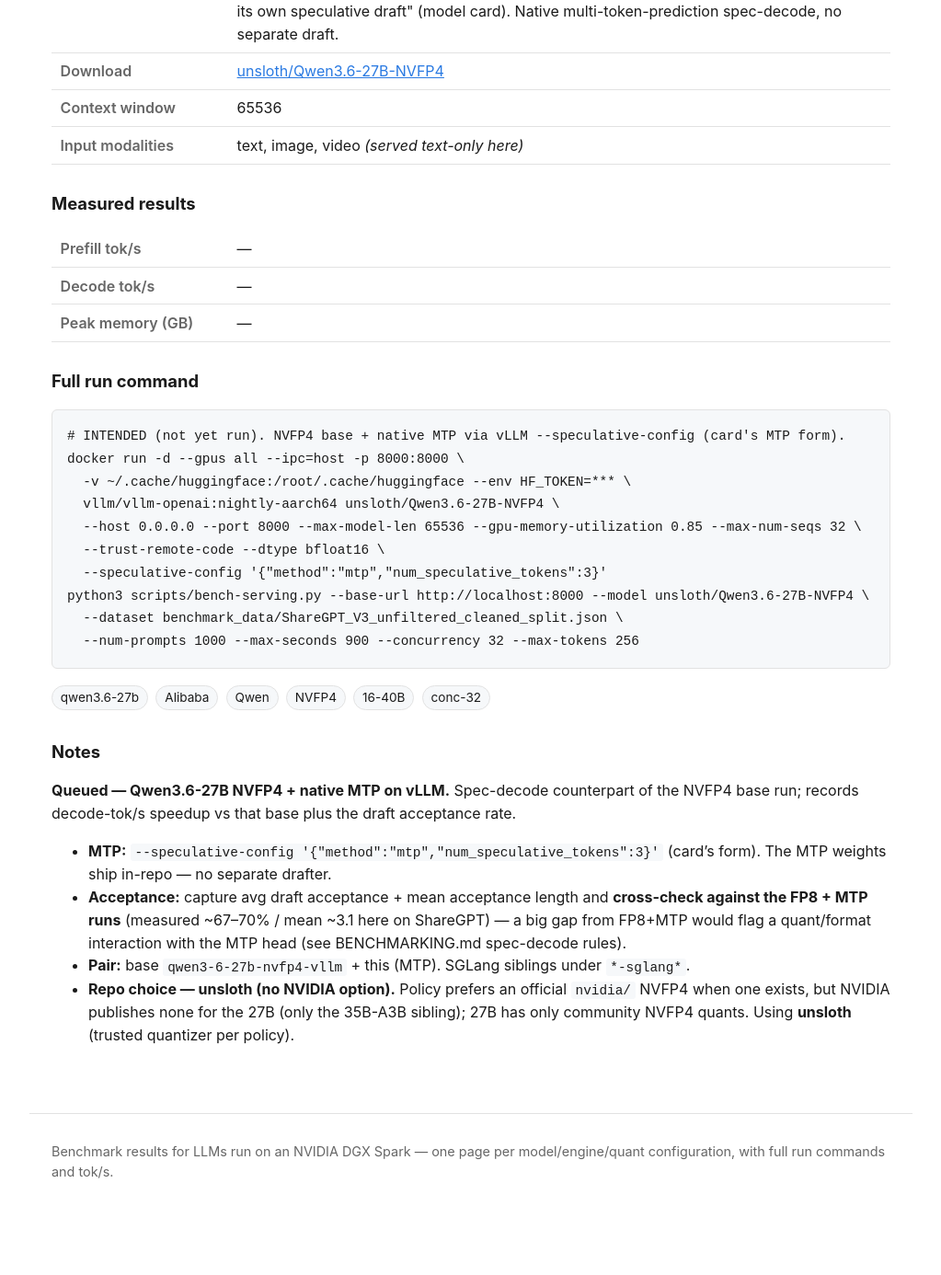
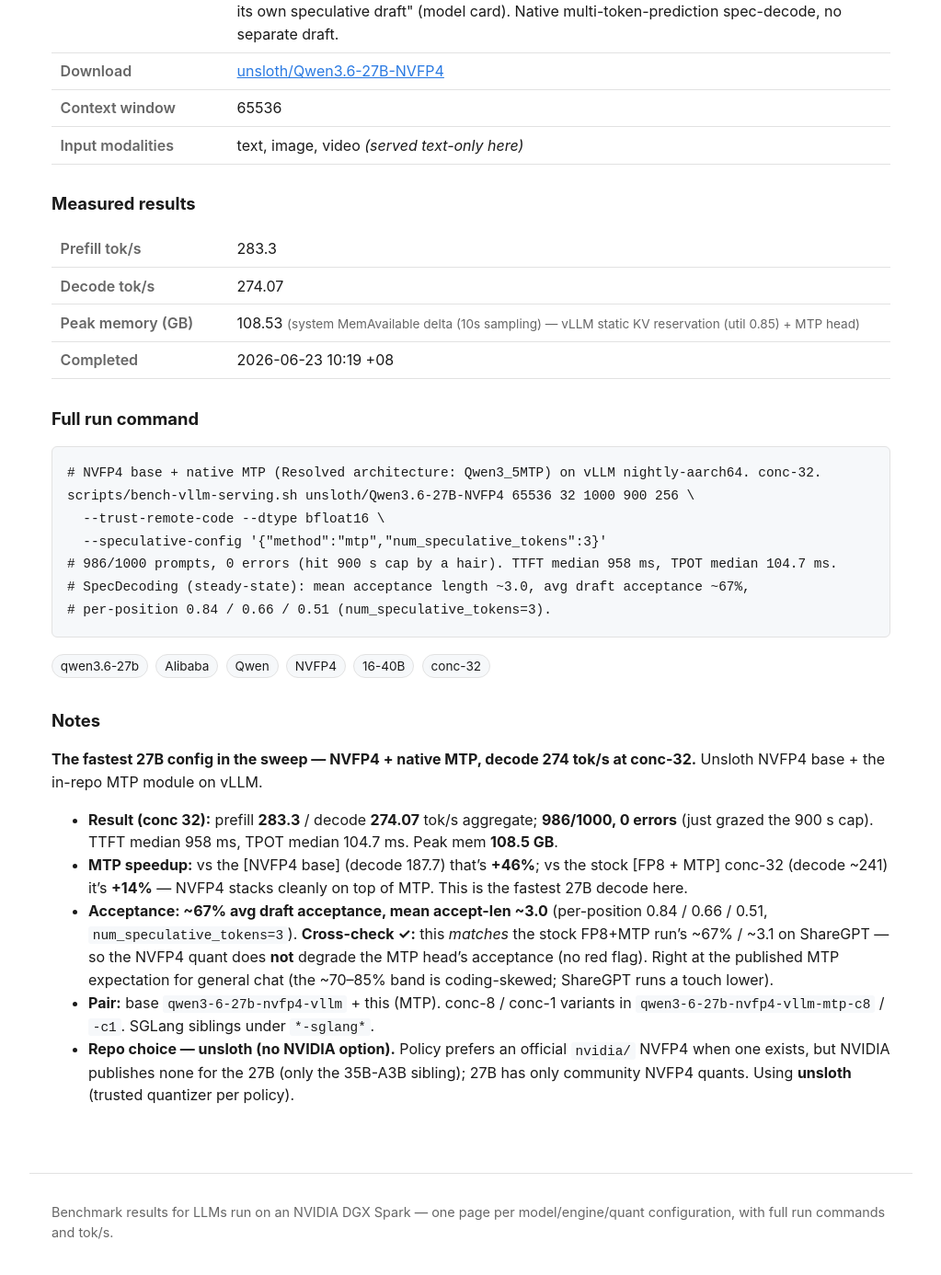
Before and after one commit to yjsoon/autobench, a Jekyll site: the page built from _configs/qwen3-6-27b-nvfp4-vllm-mtp.md, in a window 1280 px wide and 1400 px high, scrolled down 557 px. Shown: the top 1386 px of the window at 92% size, without its empty margins (128-1151 px from the left). Built offline with Jekyll 4.4.1, drawn with Linux system fonts in a browser that asks for light colours; before the commit the page ends 1905 px from its top, so only the background shows below that; some of the changed text lies outside the part shown.

Commit message:
Bench: Qwen3.6-27B NVFP4+MTP conc-32 (decode 274 tok/s, accept 67%/len 3.0)
unsloth/Qwen3.6-27B-NVFP4 + native MTP on nightly-aarch64. Decode 274 tok/s
(+46% vs NVFP4 base, +14% vs FP8+MTP) — fastest 27B config. Acceptance ~67% /
mean-len 3.0 MATCHES FP8+MTP, so NVFP4 doesn't degrade MTP (no red flag).
blocked... actually pending→done.

Also: conc-8 + conc-1 MTP variant stubs (per user); queue AEON-7 uncensored
Qwen3.6-27B NVFP4-MTP-XS (individual-uploader abliterated derivative, run on
stock vLLM native-MTP only — custom container + DFlash path declined).

Co-Authored-By: Claude Opus 4.8 <noreply@anthropic.com>
Claude-Session: https://claude.ai/code/session_01B9a7mhJxZceLtkYS7wKerp

```diff
--- a/_configs/qwen3-6-27b-nvfp4-vllm-mtp.md
+++ b/_configs/qwen3-6-27b-nvfp4-vllm-mtp.md
@@ -15,36 +15,39 @@ modalities: [text, image, video]
 mm_served: false
 concurrency: 32
 tags: [qwen3.6-27b, Alibaba, Qwen, NVFP4, 16-40B, conc-32]
-status: pending
-prefill_toks:
-decode_toks:
-mem_gb:
-mem_source:
-spec_acceptance:                 # capture avg draft acceptance + mean acceptance length; cross-check vs FP8+MTP (~70%)
-completed_at:
-engine_image: vllm/vllm-openai:nightly-aarch64
+status: done
+prefill_toks: 283.3
+decode_toks: 274.07
+mem_gb: 108.53
+mem_source: system MemAvailable delta (10s sampling) — vLLM static KV reservation (util 0.85) + MTP head
+spec_acceptance: 67% avg draft acceptance · mean acceptance length 3.0 · per-position 0.84/0.66/0.51 (num_speculative_tokens=3)
+measured_on: 2026-06-23
+completed_at: 2026-06-23 10:19 +08
+engine_image: vllm/vllm-openai:nightly-aarch64@sha256:68e23ddd982ad5642e21354c2242a3a86d31a3ea83f5937e5c3867942dc6595b
 run_command: |
-  # INTENDED (not yet run). NVFP4 base + native MTP via vLLM --speculative-config (card's MTP form).
-  docker run -d --gpus all --ipc=host -p 8000:8000 \
-    -v ~/.cache/huggingface:/root/.cache/huggingface --env HF_TOKEN=*** \
-    vllm/vllm-openai:nightly-aarch64 unsloth/Qwen3.6-27B-NVFP4 \
-    --host 0.0.0.0 --port 8000 --max-model-len 65536 --gpu-memory-utilization 0.85 --max-num-seqs 32 \
+  # NVFP4 base + native MTP (Resolved architecture: Qwen3_5MTP) on vLLM nightly-aarch64. conc-32.
+  scripts/bench-vllm-serving.sh unsloth/Qwen3.6-27B-NVFP4 65536 32 1000 900 256 \
     --trust-remote-code --dtype bfloat16 \
     --speculative-config '{"method":"mtp","num_speculative_tokens":3}'
-  python3 scripts/bench-serving.py --base-url http://localhost:8000 --model unsloth/Qwen3.6-27B-NVFP4 \
-    --dataset benchmark_data/ShareGPT_V3_unfiltered_cleaned_split.json \
-    --num-prompts 1000 --max-seconds 900 --concurrency 32 --max-tokens 256
+  # 986/1000 prompts, 0 errors (hit 900 s cap by a hair). TTFT median 958 ms, TPOT median 104.7 ms.
+  # SpecDecoding (steady-state): mean acceptance length ~3.0, avg draft acceptance ~67%,
+  # per-position 0.84 / 0.66 / 0.51 (num_speculative_tokens=3).
 ---
 
-**Queued — Qwen3.6-27B NVFP4 + native MTP on vLLM.** Spec-decode counterpart of the NVFP4 base run;
-records decode-tok/s speedup vs that base plus the draft acceptance rate.
+**The fastest 27B config in the sweep — NVFP4 + native MTP, decode 274 tok/s at conc-32.** Unsloth NVFP4
+base + the in-repo MTP module on vLLM.
 
-- **MTP:** `--speculative-config '{"method":"mtp","num_speculative_tokens":3}'` (card's form). The MTP
-  weights ship in-repo — no separate drafter.
-- **Acceptance:** capture avg draft acceptance + mean acceptance length and **cross-check against the
-  FP8 + MTP runs** (measured ~67–70% / mean ~3.1 here on ShareGPT) — a big gap from FP8+MTP would flag
-  a quant/format interaction with the MTP head (see BENCHMARKING.md spec-decode rules).
-- **Pair:** base `qwen3-6-27b-nvfp4-vllm` + this (MTP). SGLang siblings under `*-sglang*`.
+- **Result (conc 32):** prefill **283.3** / decode **274.07** tok/s aggregate; **986/1000, 0 errors**
+  (just grazed the 900 s cap). TTFT median 958 ms, TPOT median 104.7 ms. Peak mem **108.5 GB**.
+- **MTP speedup:** vs the [NVFP4 base] (decode 187.7) that's **+46%**; vs the stock [FP8 + MTP] conc-32
+  (decode ~241) it's **+14%** — NVFP4 stacks cleanly on top of MTP. This is the fastest 27B decode here.
+- **Acceptance: ~67% avg draft acceptance, mean accept-len ~3.0** (per-position 0.84 / 0.66 / 0.51,
+  `num_speculative_tokens=3`). **Cross-check ✓:** this *matches* the stock FP8+MTP run's ~67% / ~3.1 on
+  ShareGPT — so the NVFP4 quant does **not** degrade the MTP head's acceptance (no red flag). Right at the
+  published MTP expectation for general chat (the ~70–85% band is coding-skewed; ShareGPT runs a touch
+  lower).
+- **Pair:** base `qwen3-6-27b-nvfp4-vllm` + this (MTP). conc-8 / conc-1 variants in
+  `qwen3-6-27b-nvfp4-vllm-mtp-c8` / `-c1`. SGLang siblings under `*-sglang*`.
 - **Repo choice — unsloth (no NVIDIA option).** Policy prefers an official `nvidia/` NVFP4 when one
   exists, but NVIDIA publishes none for the 27B (only the 35B-A3B sibling); 27B has only community NVFP4
   quants. Using **unsloth** (trusted quantizer per policy).
```
Also changed, not shown: _configs/qwen3-6-27b-aeon-uncensored-vllm-nvfp4-mtp.md (added, +57 -0 lines), _configs/qwen3-6-27b-nvfp4-vllm-mtp-c1.md (added, +36 -0 lines), _configs/qwen3-6-27b-nvfp4-vllm-mtp-c8.md (added, +35 -0 lines).
